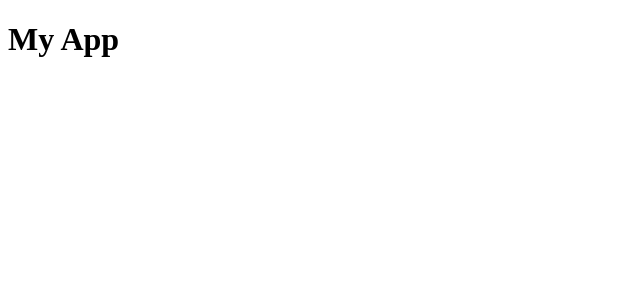
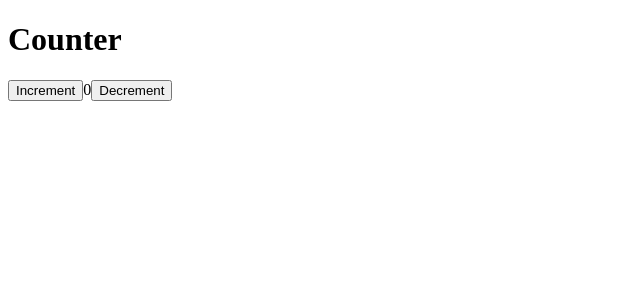
Before and after one commit to sgwicks/currency-converter, a React app: page / in a window 1280 px wide. Shown: the top 300 px of the page, without its empty margins (0-640 px from the left). Built offline with nearby package versions, Linux system fonts and the light colour scheme.

Commit message:
Working counter with React Redux

```diff
--- a/jest.config.js
+++ b/jest.config.js
@@ -2,10 +2,6 @@ module.exports = {
   testEnvironment: 'jsdom',
   clearMocks: true,
   transform: {
-    '\\.([jt]sx?)$': 'babel-jest',
-    '\\.(jpg|png|svg)$': '<rootDir>/__mocks__/fileTransformer.js'
-  },
-  moduleNameMapper: {
-    '\\.css$': '<rootDir>/__mocks__/styleMock.js'
+    '\\.([jt]sx?)$': 'babel-jest'
   }
 }
--- a/src/App.tsx
+++ b/src/App.tsx
@@ -1,9 +1,27 @@
 import React from 'react'
+import { useAppSelector, useAppDispatch } from './hooks/store'
+import { increment, decrement } from './store/slices/counter'
 
 const App = () => {
+  const count = useAppSelector((state) => state.counter.value)
+  const dispatch = useAppDispatch()
+
   return (
     <div>
-      <h1>My App</h1>
+      <h1>Counter</h1>
+      <button
+        aria-label="Increment Value"
+        onClick={() => dispatch(increment())}
+      >
+        Increment
+      </button>
+      <span>{count}</span>
+      <button
+        aria-label="Decrement Value"
+        onClick={() => dispatch(decrement())}
+      >
+        Decrement
+      </button>
     </div>
   )
 }
--- /dev/null
+++ b/src/hooks/store.ts
@@ -0,0 +1,6 @@
+import { useDispatch, useSelector } from 'react-redux'
+import type { TypedUseSelectorHook } from 'react-redux'
+import type { RootState, AppDispatch } from 'src/store'
+
+export const useAppDispatch: () => AppDispatch = useDispatch
+export const useAppSelector: TypedUseSelectorHook<RootState> = useSelector
--- a/src/index.tsx
+++ b/src/index.tsx
@@ -1,9 +1,15 @@
 import React from 'react'
 import { createRoot } from 'react-dom/client'
 import App from './App'
+import store from './store'
+import { Provider } from 'react-redux'
 
 const el = document.getElementById('currency-converter')
 
 if (el) {
-  createRoot(el).render(<App />)
+  createRoot(el).render(
+    <Provider store={store}>
+      <App />
+    </Provider>
+  )
 }
--- /dev/null
+++ b/src/store/index.ts
@@ -0,0 +1,13 @@
+import { configureStore } from '@reduxjs/toolkit'
+import counterReducer from './slices/counter'
+
+const store = configureStore({
+  reducer: {
+    counter: counterReducer
+  }
+})
+
+export default store
+
+export type RootState = ReturnType<typeof store.getState>
+export type AppDispatch = typeof store.dispatch
--- /dev/null
+++ b/src/store/slices/counter.ts
@@ -0,0 +1,33 @@
+import { createSlice } from '@reduxjs/toolkit'
+import type { PayloadAction } from '@reduxjs/toolkit'
+import type { RootState } from '..'
+
+interface CounterState {
+  value: number
+}
+
+const initialState: CounterState = {
+  value: 0
+}
+
+export const counterSlice = createSlice({
+  name: 'counter',
+  initialState,
+  reducers: {
+    increment: (state) => {
+      state.value += 1
+    },
+    decrement: (state) => {
+      state.value -= 1
+    },
+    incrementByAmount: (state, action: PayloadAction<number>) => {
+      state.value += action.payload
+    }
+  }
+})
+
+export const { increment, decrement, incrementByAmount } = counterSlice.actions
+
+export const selectCount = (state: RootState) => state.counter.value
+
+export default counterSlice.reducer
```
Also changed, not shown: package.json (+6 -2 lines), src/components/CurrencyConverter.tsx (added, +7 -0 lines), src/components/CurrencySelect.tsx (added, +11 -0 lines), .eslintrc.json, 2 other files (tests, documents, lock files or other folders).
